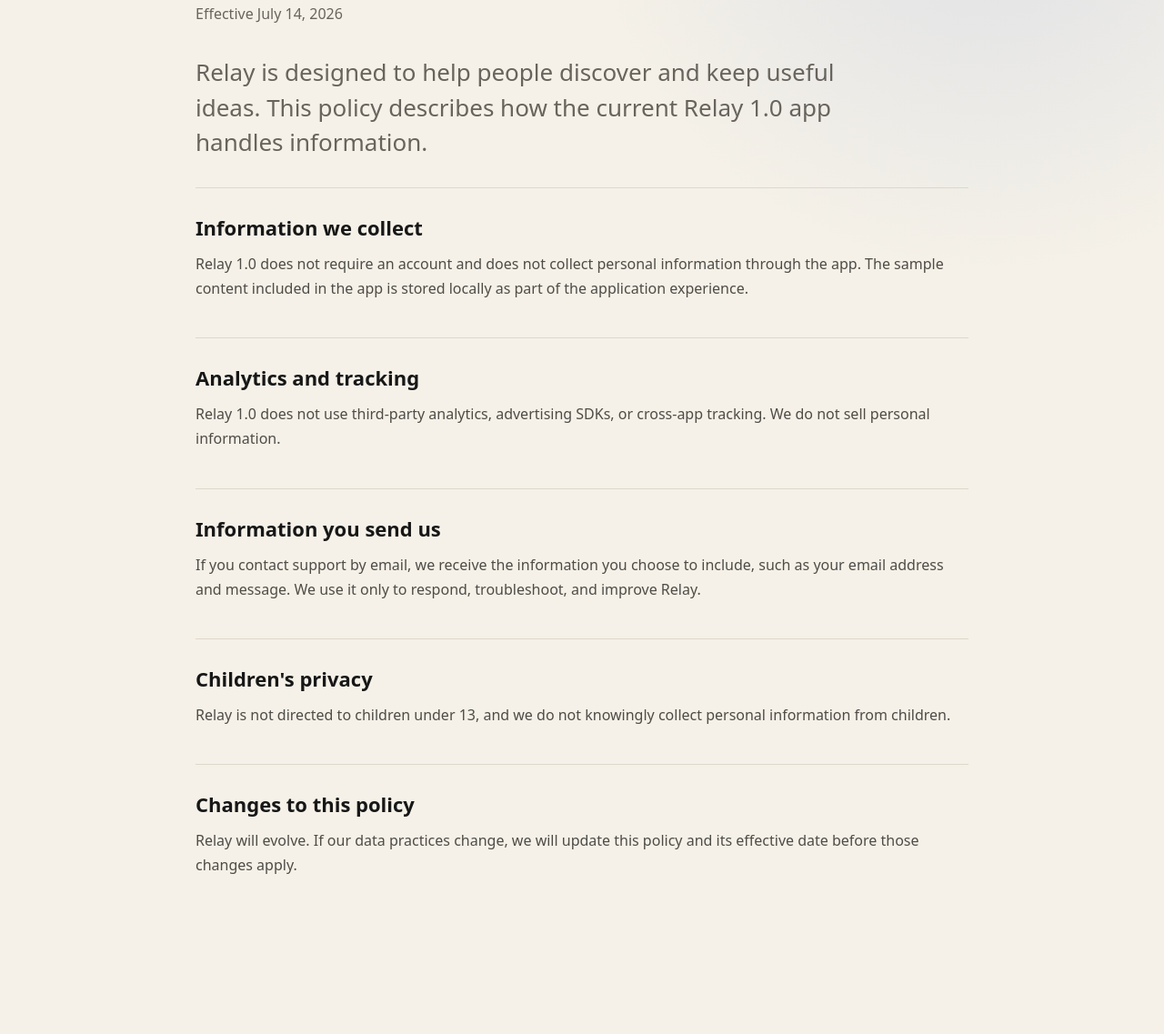
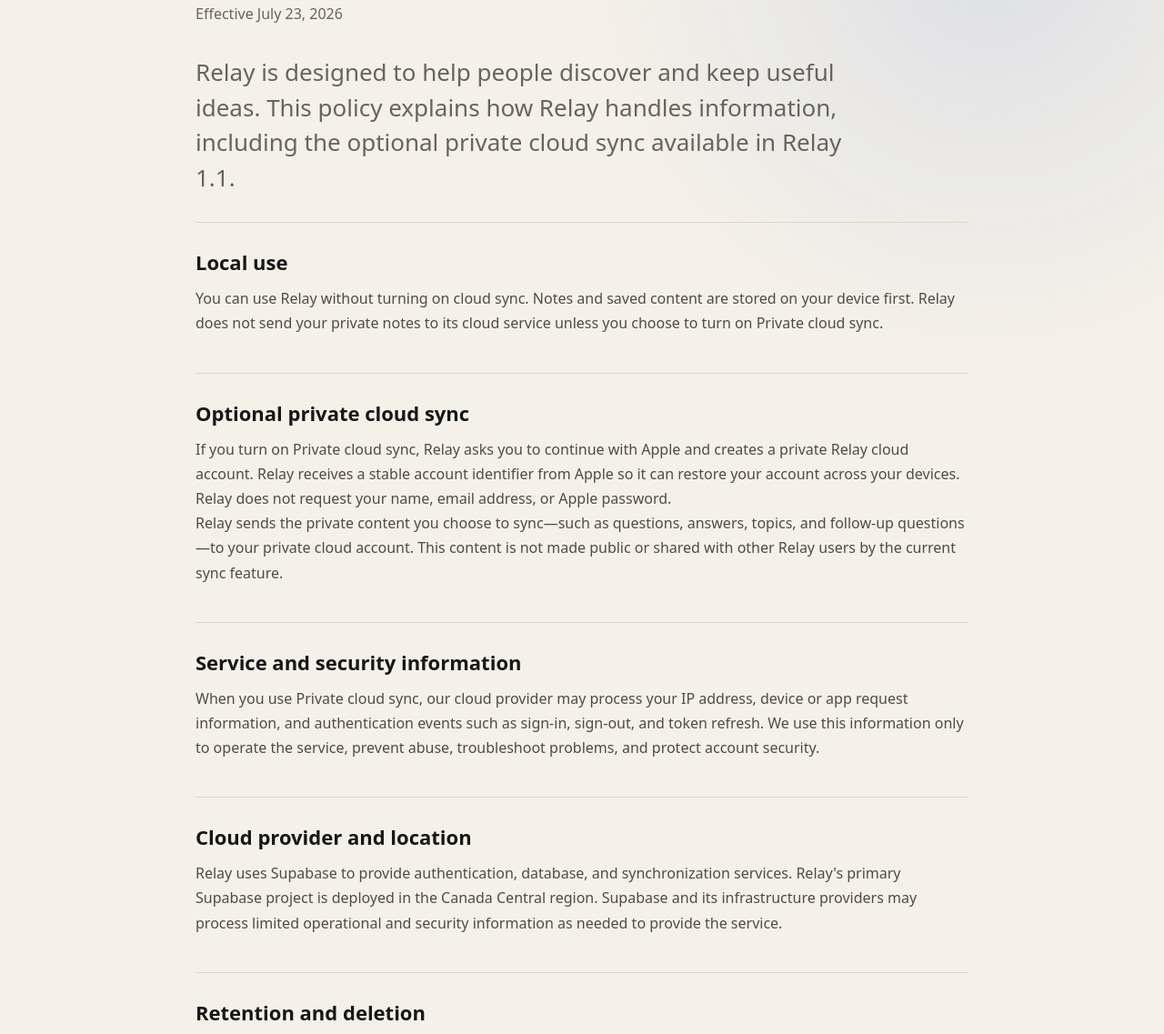
Before and after one commit to LiliMeng/relay-support, a plain HTML site: page privacy/index.html in a window 1280 px wide. Shown: the part 310-1447 px from the top of the page at 91% size. Drawn offline with Linux system fonts and the light colour scheme.

Commit message:
Update privacy policy for Relay 1.1 cloud sync

```diff
--- a/privacy/index.html
+++ b/privacy/index.html
@@ -17,11 +17,15 @@
     <article class="legal shell">
       <p class="eyebrow">Privacy Policy</p>
       <h1>Your ideas stay yours.</h1>
-      <p class="updated">Effective July 14, 2026</p>
-      <p class="intro">Relay is designed to help people discover and keep useful ideas. This policy describes how the current Relay 1.0 app handles information.</p>
+      <p class="updated">Effective July 23, 2026</p>
+      <p class="intro">Relay is designed to help people discover and keep useful ideas. This policy explains how Relay handles information, including the optional private cloud sync available in Relay 1.1.</p>
 
-      <section><h2>Information we collect</h2><p>Relay 1.0 does not require an account and does not collect personal information through the app. The sample content included in the app is stored locally as part of the application experience.</p></section>
-      <section><h2>Analytics and tracking</h2><p>Relay 1.0 does not use third-party analytics, advertising SDKs, or cross-app tracking. We do not sell personal information.</p></section>
+      <section><h2>Local use</h2><p>You can use Relay without turning on cloud sync. Notes and saved content are stored on your device first. Relay does not send your private notes to its cloud service unless you choose to turn on Private cloud sync.</p></section>
+      <section><h2>Optional private cloud sync</h2><p>If you turn on Private cloud sync, Relay asks you to continue with Apple and creates a private Relay cloud account. Relay receives a stable account identifier from Apple so it can restore your account across your devices. Relay does not request your name, email address, or Apple password.</p><p>Relay sends the private content you choose to sync—such as questions, answers, topics, and follow-up questions—to your private cloud account. This content is not made public or shared with other Relay users by the current sync feature.</p></section>
+      <section><h2>Service and security information</h2><p>When you use Private cloud sync, our cloud provider may process your IP address, device or app request information, and authentication events such as sign-in, sign-out, and token refresh. We use this information only to operate the service, prevent abuse, troubleshoot problems, and protect account security.</p></section>
+      <section><h2>Cloud provider and location</h2><p>Relay uses Supabase to provide authentication, database, and synchronization services. Relay's primary Supabase project is deployed in the Canada Central region. Supabase and its infrastructure providers may process limited operational and security information as needed to provide the service.</p></section>
+      <section><h2>Retention and deletion</h2><p>Your private cloud content is kept while your Relay cloud account remains active. You can delete the account and its private cloud content in Relay by going to Library → Private cloud sync → Manage → Erase cloud copy. This keeps the notes already stored on your device. Limited security logs and backup copies may remain temporarily until they expire through the cloud provider's ordinary retention cycle.</p></section>
+      <section><h2>Analytics, advertising, and tracking</h2><p>Relay does not use third-party advertising SDKs or track you across apps or websites. We do not sell personal information. The operational information described above is used only for app functionality, reliability, abuse prevention, and security.</p></section>
       <section><h2>Information you send us</h2><p>If you contact support by email, we receive the information you choose to include, such as your email address and message. We use it only to respond, troubleshoot, and improve Relay.</p></section>
       <section><h2>Children's privacy</h2><p>Relay is not directed to children under 13, and we do not knowingly collect personal information from children.</p></section>
       <section><h2>Changes to this policy</h2><p>Relay will evolve. If our data practices change, we will update this policy and its effective date before those changes apply.</p></section>
```
